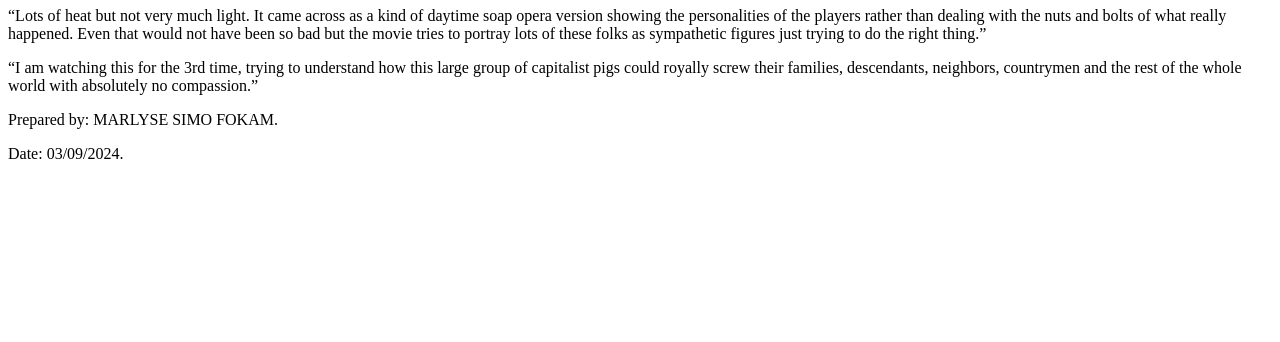
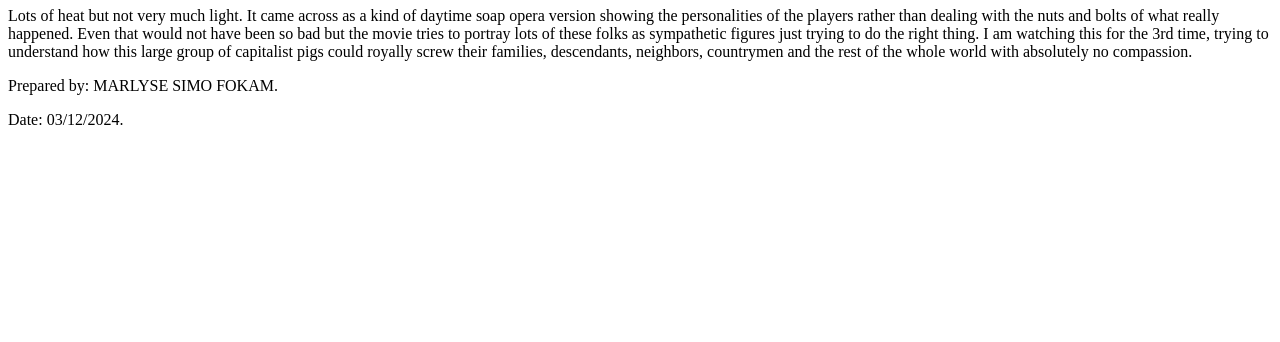
Before and after one commit to Veliz-LAMC/short-3-1-strong86, a plain HTML site: page short_exercises/town_hall/speakers/c03x_sorkin.html in a window 1280 px wide. Shown: the part 458-800 px from the top of the page. Drawn offline with Linux system fonts and the light colour scheme.

Commit message:
Update c03x_sorkin.html

```diff
--- a/short_exercises/town_hall/speakers/c03x_sorkin.html
+++ b/short_exercises/town_hall/speakers/c03x_sorkin.html
@@ -13,26 +13,39 @@
 	<img src= " sorkin_desk260.jpg width= "260" pixels">
 
 
-	<p>New York Times columnist and author, Andrew Ross Sorkin, has been described as the most famous financial journalist of his generation. His book, Too Big to Fail, was the first behind-the-scenes account of the financial crisis that led to our current recession.</p>
-	<p>The Economist, The Financial Times, and Business Week all named Too Big To Fail one of the best books of the year. The book was published by Viking October 20, 2009. The book was adapted as a movie by HBO Films and premiered on HBO on May 23, 2011.</p>
+	<p>New York Times columnist and author, Andrew Ross Sorkin, has been described as the most famous financial journalist of his
+	   generation. His book, Too Big to Fail, was the first behind-the-scenes account of the financial crisis that led to our current recession.</p>
+
+	<p>The Economist, The Financial Times, and Business Week all named Too Big To Fail one of the best books of the year. The book was
+	   published by Viking October 20, 2009. The book was adapted as a movie by HBO Films and premiered on HBO on May 23, 2011.</p>
 	</header>
 	<main>
-	<h1>The cast of the movie: <em>Too Big to Fail</em></h1>
+
+<h1>The cast of the movie: <em>Too Big to Fail</em></h1>
+
 	<ol>
 	<li>William Hurt as Hank Paulson.</li>
 	<li>Paul Giamatti as Ben Bernanke.</li>
 	<li>Billy Crudup as Timothy Geithner.</li>
 	</ol>
 
-	<h1>Movie reviews</h1>
+<h1>Movie reviews</h1>
 
-	<p><q>Lots of heat but not very much light. It came across as a kind of daytime soap opera version showing the personalities of the players rather than dealing with the nuts and bolts of what really happened. Even that would not have been so bad but the movie tries to portray lots of these folks as sympathetic figures just trying to do the right thing.</q></p>
+	<blocquote>
+		Lots of heat but not very much light. It came across as a kind of daytime soap opera version showing the personalities of
+		the players rather than dealing with the nuts and bolts of what really happened. Even that would not have been so bad
+		but the movie tries to portray lots of these folks as sympathetic figures just trying to do the right thing.
+	</blocquote>
 
-	<p><q>I am watching this for the 3rd time, trying to understand how this large group of capitalist pigs could royally screw their families, descendants, neighbors, countrymen and the rest of the whole world with absolutely no compassion.</q></p>
+	<blocquote>
+		I am watching this for the 3rd time, trying to understand how this large group of capitalist pigs could royally screw their
+		families, descendants, neighbors, countrymen and the rest of the whole world with absolutely no compassion.
+	</blocquote>
+
 	</main>
 	<footer>
 	<p>Prepared by: MARLYSE SIMO FOKAM.</p>
-	<p>Date: 03/09/2024.</p>
+	<p>Date: 03/12/2024.</p>
 	</footer>
 </body>
 </html>
```
